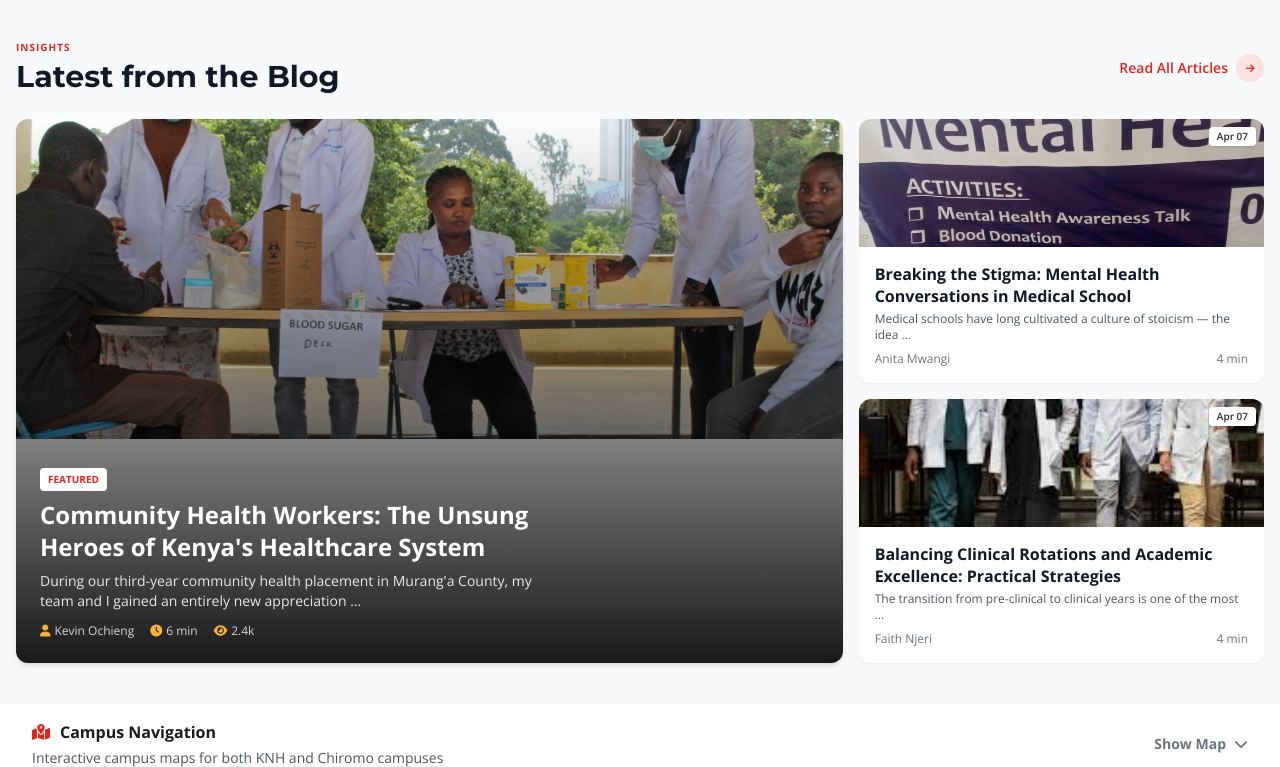
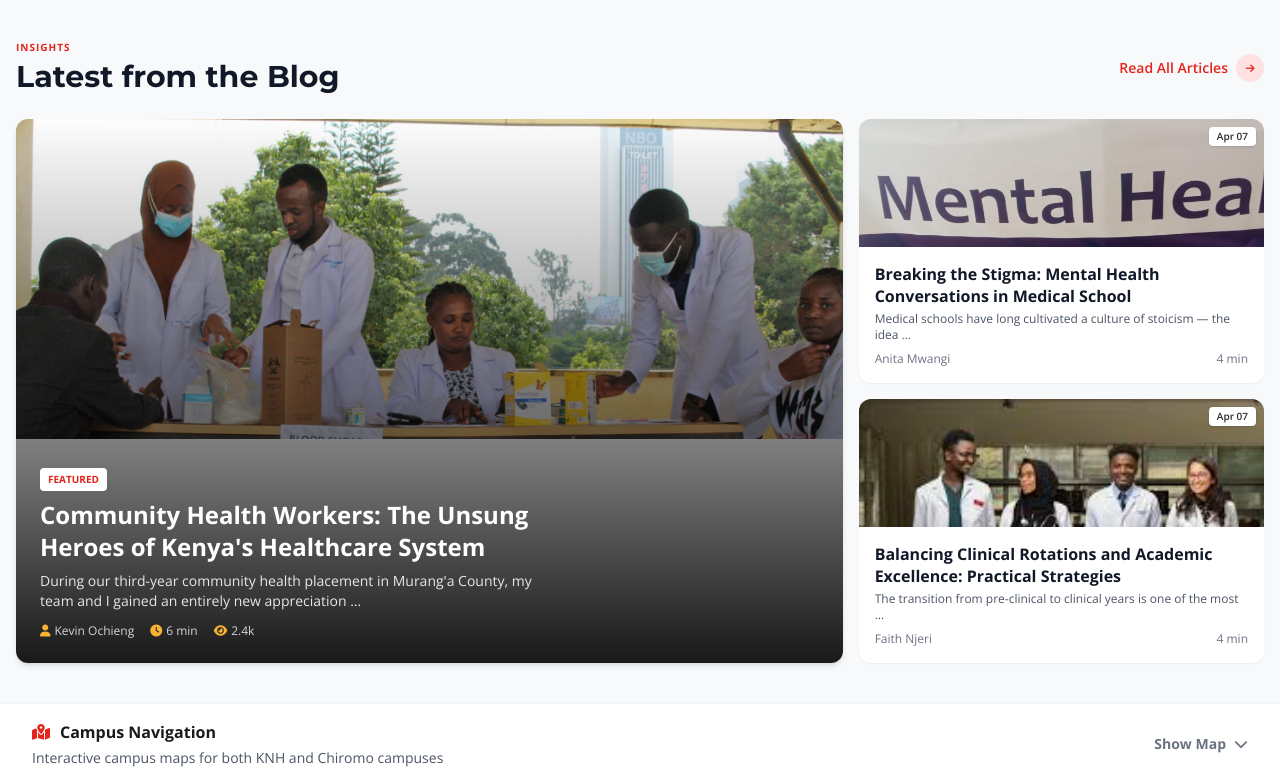
Before and after one commit to Joel-Masiaga/amsun-website-updated, a Django app: page / in a window 1280 px wide. Shown: the part 4516-5283 px from the top of the page. Run offline with Django 5.2, Linux system fonts and the light colour scheme; data comes from the database, SQL or seed files in the repository; parts of the project's set-up code (start-up, migrations or seed data) failed here and were passed over; some libraries are stand-ins or nearby versions; some web fonts are replaced.

Commit message:
Update image display properties in home.html for consistent object positioning

```diff
--- a/amsun/core/templates/core/home.html
+++ b/amsun/core/templates/core/home.html
@@ -567,9 +567,9 @@
 
             <a href="{% url 'news-list' %}" class="lg:col-span-2 group relative rounded-[5px] overflow-hidden flex flex-col">
                 {% if featured.image and featured.image.name != 'default.jpg' %}
-                <img src="{{ featured.image.url }}" class="w-full h-[220px] md:h-[280px] object-cover group-hover:scale-105 transition duration-500">
+                <img src="{{ featured.image.url }}" class="w-full h-[220px] md:h-[280px] object-cover object-top group-hover:scale-105 transition duration-500">
                 {% else %}
-                <img src="https://images.unsplash.com/photo-1584931423298-c576fda54bd2?auto=format&fit=crop&w=1350&q=80" class="w-full h-[220px] md:h-[280px] object-cover group-hover:scale-105 transition duration-500">
+                <img src="https://images.unsplash.com/photo-1584931423298-c576fda54bd2?auto=format&fit=crop&w=1350&q=80" class="w-full h-[220px] md:h-[280px] object-cover object-top group-hover:scale-105 transition duration-500">
                 {% endif %}
                 <div class="absolute inset-0 bg-gradient-to-t from-black/90 via-black/50 to-transparent p-4 md:p-6 flex flex-col justify-end">
                     <div class="flex items-center gap-2 md:gap-3 text-[10px] md:text-xs mb-2 md:mb-3">
@@ -604,9 +604,9 @@
             {% for article in news_list|slice:"4:7" %}
             <a href="{% url 'news-list' %}" class="flex gap-3 md:gap-4 items-start group">
                 {% if article.image and article.image.name != 'default.jpg' %}
-                <img src="{{ article.image.url }}" class="w-24 h-24 md:w-28 md:h-28 object-cover rounded-[5px] shrink-0 border border-gray-100">
+                <img src="{{ article.image.url }}" class="w-24 h-24 md:w-28 md:h-28 object-cover object-top rounded-[5px] shrink-0 border border-gray-100">
                 {% else %}
-                <img src="https://images.unsplash.com/photo-1576091160399-112ba8d25d1d?auto=format&fit=crop&w=400&q=80" class="w-24 h-24 md:w-28 md:h-28 object-cover rounded-[5px] shrink-0 border border-gray-100">
+                <img src="https://images.unsplash.com/photo-1576091160399-112ba8d25d1d?auto=format&fit=crop&w=400&q=80" class="w-24 h-24 md:w-28 md:h-28 object-cover object-top rounded-[5px] shrink-0 border border-gray-100">
                 {% endif %}
                 <div class="flex flex-col">
                     <h4 class="text-xs md:text-sm font-bold text-gray-900 group-hover:text-amsun-red transition leading-tight mb-1">{{ article.headline }}</h4>
@@ -662,9 +662,9 @@
                         <div class="bg-white rounded-xl shadow-sm hover:shadow-lg hover:-translate-y-1 transition-all duration-300 flex flex-col h-full border border-gray-200 overflow-hidden">
                             <div class="relative h-32 overflow-hidden">
                                 {% if event.image and event.image.name != 'default.jpg' %}
-                                <img src="{{ event.image.url }}" class="w-full h-full object-cover">
+                                <img src="{{ event.image.url }}" class="w-full h-full object-cover object-top">
                                 {% else %}
-                                <img src="https://images.unsplash.com/photo-1505751172876-fa1923c5c528?ixlib=rb-1.2.1&auto=format&fit=crop&w=800&q=80" class="w-full h-full object-cover">
+                                <img src="https://images.unsplash.com/photo-1505751172876-fa1923c5c528?ixlib=rb-1.2.1&auto=format&fit=crop&w=800&q=80" class="w-full h-full object-cover object-top">
                                 {% endif %}
                                 <div class="absolute top-2 right-2 bg-white/95 backdrop-blur px-2 py-1 rounded text-center shadow-sm border border-gray-100">
                                     <span class="block text-[9px] uppercase font-bold tracking-wider text-amsun-red">{{ event.date|date:"M" }}</span>
@@ -701,9 +701,9 @@
                         <div class="bg-gray-50 rounded-xl shadow-sm border border-gray-200 overflow-hidden flex flex-col h-full grayscale-[30%] opacity-90">
                             <div class="relative h-32 overflow-hidden">
                                 {% if event.image and event.image.name != 'default.jpg' %}
-                                <img src="{{ event.image.url }}" class="w-full h-full object-cover">
+                                <img src="{{ event.image.url }}" class="w-full h-full object-cover object-top">
                                 {% else %}
-                                <img src="https://images.unsplash.com/photo-1526256262350-7da7584cf5eb?ixlib=rb-1.2.1&auto=format&fit=crop&w=800&q=80" class="w-full h-full object-cover">
+                                <img src="https://images.unsplash.com/photo-1526256262350-7da7584cf5eb?ixlib=rb-1.2.1&auto=format&fit=crop&w=800&q=80" class="w-full h-full object-cover object-top">
                                 {% endif %}
                                 <div class="absolute inset-0 bg-black/10"></div>
                                 <div class="absolute top-2 right-2 bg-white/90 backdrop-blur px-2 py-1 rounded text-center shadow-sm border border-gray-200">
@@ -875,7 +875,7 @@
                 <div class="relative h-28 md:h-36 w-full shrink-0 overflow-hidden">
                     <img src="https://images.unsplash.com/photo-1555066931-4365d14bab8c?auto=format&fit=crop&w=800&q=80"
                         alt="Lines of Code"
-                        class="w-full h-full object-cover group-hover:scale-105 transition-transform duration-700">
+                        class="w-full h-full object-cover object-top group-hover:scale-105 transition-transform duration-700">
                     <div class="absolute inset-0 bg-gradient-to-t from-gray-900 via-transparent to-transparent"></div>
                 </div>
 
@@ -919,7 +919,7 @@
                 <div class="relative h-28 md:h-36 w-full shrink-0 overflow-hidden">
                     <img src="https://images.unsplash.com/photo-1620712943543-bcc4688e7485?auto=format&fit=crop&w=800&q=80"
                         alt="Futuristic AI Robot"
-                        class="w-full h-full object-cover group-hover:scale-105 transition-transform duration-700">
+                        class="w-full h-full object-cover object-top group-hover:scale-105 transition-transform duration-700">
                     <div class="absolute inset-0 bg-gradient-to-t from-white via-transparent to-transparent"></div>
 
                     <div
@@ -1056,19 +1056,19 @@
                     <div class="w-full h-full flex-shrink-0">
                         <img src="{% static 'core/lnmb/lnmb-3.jfif' %}"
 
-                            alt="Young runners at charity event" class="w-full h-full object-cover">
+                            alt="Young runners at charity event" class="w-full h-full object-cover object-top">
                     </div>
 
                     <div class="w-full h-full flex-shrink-0">
                         <img src="{% static 'core/lnmb/lnmb-2.jfif' %}"
 
-                            alt="Group of young black athletes running" class="w-full h-full object-cover">
+                            alt="Group of young black athletes running" class="w-full h-full object-cover object-top">
                     </div>
 
                     <div class="w-full h-full flex-shrink-0">
                         <img src="{% static 'core/lnmb/lnmb-1.jpg' %}"
 
-                            alt="Youth marathon runners" class="w-full h-full object-cover">
+                            alt="Youth marathon runners" class="w-full h-full object-cover object-top">
                     </div>
 
                 </div>
@@ -1137,10 +1137,10 @@
                 <div class="h-[300px] md:h-[320px] overflow-hidden">
                     {% if featured.image %}
                     <img src="{{ featured.image.url }}"
-                         class="w-full h-full object-cover group-hover:scale-105 transition duration-500">
+                         class="w-full h-full object-cover object-top group-hover:scale-105 transition duration-500">
                     {% else %}
                     <img src="https://images.unsplash.com/photo-1580281657521-2aaef34b7bf9?auto=format&fit=crop&w=1400&q=80"
-                         class="w-full h-full object-cover group-hover:scale-105 transition duration-500">
+                         class="w-full h-full object-cover object-top group-hover:scale-105 transition duration-500">
                     {% endif %}
                 </div>
 
@@ -1195,10 +1195,10 @@
                     <div class="relative h-32 overflow-hidden">
                         {% if post.image %}
                         <img src="{{ post.image.url }}"
-                             class="w-full h-full object-cover hover:scale-105 transition duration-500">
+                             class="w-full h-full object-cover object-top hover:scale-105 transition duration-500">
                         {% else %}
                         <img src="https://images.unsplash.com/photo-1580281657521-2aaef34b7bf9?auto=format&fit=crop&w=900&q=80"
-                             class="w-full h-full object-cover hover:scale-105 transition duration-500">
+                             class="w-full h-full object-cover object-top hover:scale-105 transition duration-500">
                         {% endif %}
 
                         <div class="absolute top-2 right-2 bg-white px-2 py-0.5 text-[10px] font-semibold rounded shadow">
```
